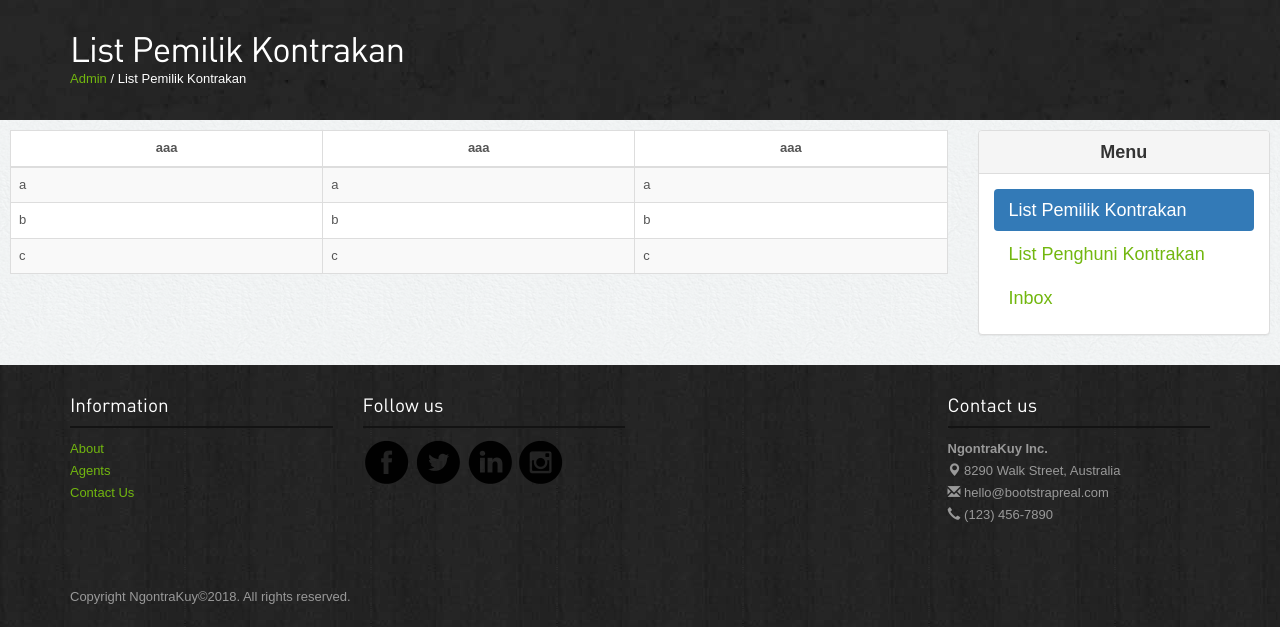
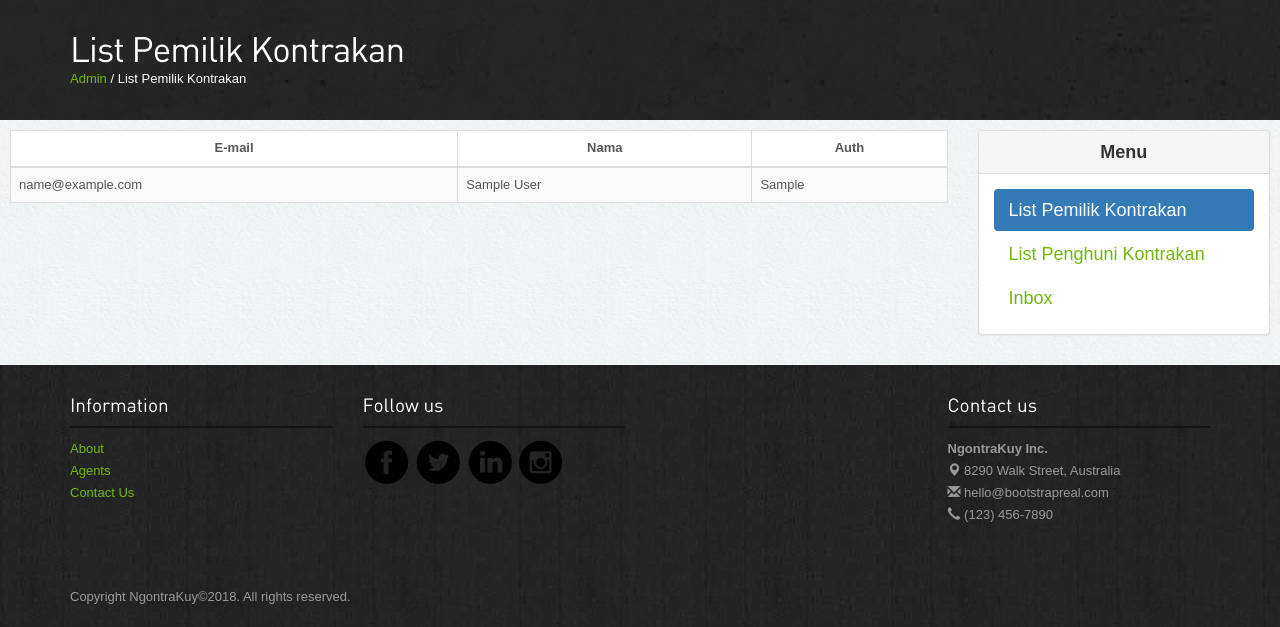
Before and after one commit to remonc97/NgontraKuy, a CodeIgniter app: page /NgontraKuy/Register in a window 1280 px wide. Shown: the part 141-768 px from the top of the page. Run offline with CodeIgniter, Linux system fonts and the light colour scheme; tables that the repository leaves empty or names only in its code hold one stand-in row (values such as "Sample post"); some libraries are stand-ins or nearby versions; some web fonts are replaced.

Commit message:
added the content of table from database

```diff
--- a/application/controllers/Home.php
+++ b/application/controllers/Home.php
@@ -2,6 +2,11 @@
 defined('BASEPATH') OR exit('No direct script access allowed');
 
 class Home extends CI_Controller {
+	public function __construct()
+	{
+		parent::__construct();
+		$this->load->model('Kontrakan');
+	}
 
 	public function index()
 	{
@@ -10,6 +15,7 @@ class Home extends CI_Controller {
 	}
 	public function Admin()
 	{
-		$this->load->view('admin');
+		$data['all'] = $this->Kontrakan->getUser();
+		$this->load->view('admin',$data);
 	}
 }
--- a/application/models/Kontrakan.php
+++ b/application/models/Kontrakan.php
@@ -11,4 +11,8 @@ class Kontrakan extends CI_Model
     public function getFeatured(){
         return $this->db->get('rumah',11)->result();
     }
+    public function getUser(){
+    	$hasil = $this->db->get('user');
+    	return $hasil->result();
+	}
 }
--- a/application/views/admin.php
+++ b/application/views/admin.php
@@ -54,27 +54,19 @@ $this->view('template/header');
 			<table class="table table-striped table-bordered table-hover">
 				<thead>
 				<tr>
-					<th class="center">aaa</th>
-					<th class="center">aaa</th>
-					<th class="center">aaa</th>
+					<th class="center">E-mail</th>
+					<th class="center">Nama</th>
+					<th class="center">Auth</th>
 				</tr>
 				</thead>
 				<tbody>
+				<?php foreach($all as $user) {?>
 				<tr>
-					<td>a</td>
-					<td>a</td>
-					<td>a</td>
+					<td><?php echo $user->email;?></td>
+					<td><?php echo $user->nama;?></td>
+					<td><?php echo $user->auth;?></td>
 				</tr>
-				<tr>
-					<td>b</td>
-					<td>b</td>
-					<td>b</td>
-				</tr>
-				<tr>
-					<td>c</td>
-					<td>c</td>
-					<td>c</td>
-				</tr>
+				<?php } ?>
 				</tbody>
 			</table>
 		</div>
```
